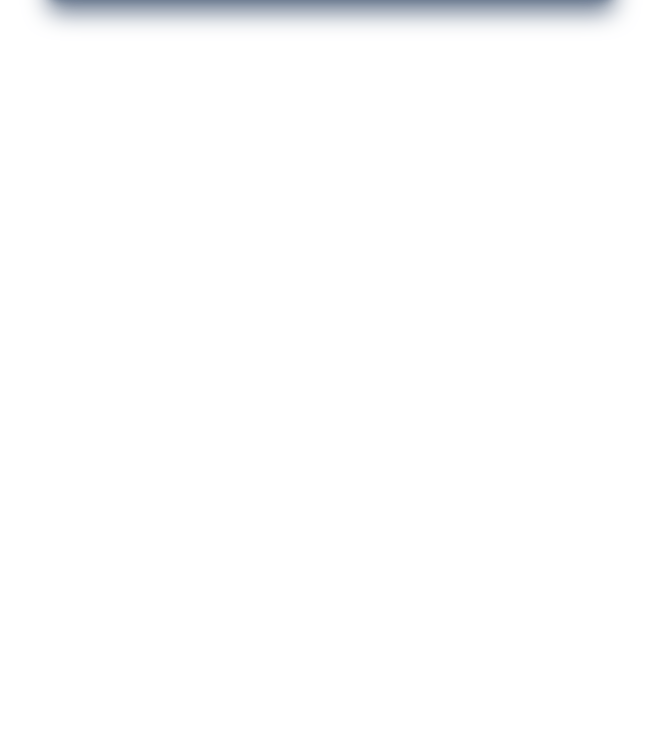
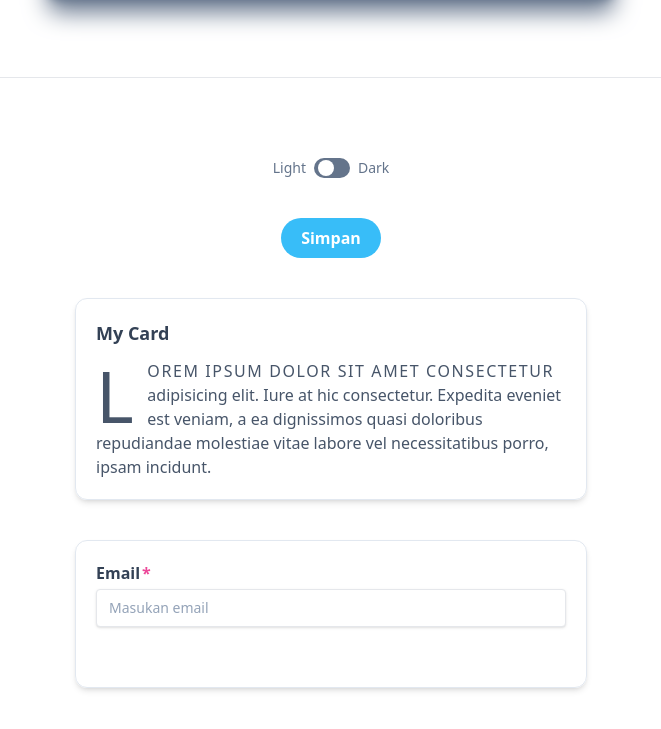
Before and after one commit to shuend/tailwind-test, a plain HTML site: page index.html in a window 1280 px wide. Shown: the part 2029-2758 px from the top of the page, without its empty margins (309-970 px from the left). Before the commit the page ends 2410 px from the top, so only its background shows below. Drawn offline with nearby package versions, Linux system fonts and the light colour scheme.

Commit message:
Menambahkan Pseudo-class & Dark Mode

```diff
--- a/index.html
+++ b/index.html
@@ -9,6 +9,7 @@
     <script src="https://cdn.tailwindcss.com"></script>
     <script>
         tailwind.config = {
+          darkMode: 'class',
           theme: {
             extend: {
               spacing: {
@@ -23,9 +24,12 @@
       </script>
     <title>Belajar TailwindCSS</title>
     <style type="text/tailwindcss">
+      #toggle:checked ~ label div.toggle-circle {
+        @apply translate-x-3;
+      }
     </style>
 </head>
-<body>
+<body class="dark:bg-slate-800 dark:text-slate-200">
     <h1 class="text-8xl font-bold text-center my-10">Mari belajar <span class="bg-gradient-to-r from-blue-500 to-teal-400 bg-clip-text text-transparent">TailwindCSS</span></h1>
 
     <section class="mb-10 bg-gradient-to-br from-indigo-300 via-red-400 to-yellow-300">
@@ -58,6 +62,49 @@
   <div class="mt-32 max-w-xl mx-auto h-96 bg-slate-300 bg-contain bg-no-repeat bg-center rounded-2xl shadow-xl shadow-slate-500 overflow-hidden border-8 flex" style="background-image: url(./img/1.jpg);">
   <div class="w-[200px] h-[200px] bg-white/30 m-auto backdrop-blur-md"></div>
   </div>
+
+<hr class="my-20" />
+
+    <div class="flex justify-center">
+      <span class="text-sm text-slate-500 mr-2">Light</span>
+      <input type="checkbox" id="toggle" class="hidden" />
+      <label for="toggle">
+        <div class="w-9 h-5 bg-slate-500 rounded-full flex items-center p-1">
+          <div class="w-4 h-4 bg-white rounded-full toggle-circle">
+          </div>
+        </div>
+      </label>
+      <span class="text-sm text-slate-500 ml-2">Dark</span>
+    </div>
+
+  <button class="my-10 bg-sky-400 px-5 py-2 rounded-full text-white font-semibold font-inter block  mx-auto hover:bg-sky-600 active:bg-sky-500 focus:ring focus:ring-sky-300 dark:bg-slate-300 dark:text-slate-800 dark:hover:text-slate-900 dark:group-hover:bg-slate-900">Simpan</button>
+
+    <div class="max-w-lg my-10 border border-slate-200 rounded-xl mx-auto p-5 shadow-md font-inter hover:bg-sky-500 group dark:hover:bg-slate-300 ">
+
+      <h5 class="font-bold text-slate-700 text-lg mb-3 group-hover:text-white dark:group-hover:text-slate-800">My Card</h5>
+      <p class="text-slate-600 group-hover:text-white selection:bg-teal-600 first-line:uppercase first-line:tracking-widest first-letter:text-7xl text first-letter:float-left first-letter:mr-3 dark:group-hover:text-slate-800">
+        Lorem ipsum dolor sit amet consectetur adipisicing elit. Iure at hic consectetur. Expedita eveniet est veniam, a ea dignissimos quasi doloribus repudiandae molestiae vitae labore vel necessitatibus porro, ipsam incidunt.</p>
+    </div>
+
+  <div class="max-w-lg border border-slate-200 rounded-xl mx-auto shadow-md font-inter p-5">
+    <form action="">
+      <label for="email">
+        <span class="block font-semibold mb-1 text-slate-700 after:content-['*'] after:text-pink-500 after:ml-0.5">Email</span>
+        <input type="email" placeholder="Masukan email" class="px-3 py-2 border shadow rounded w-full block text-sm placeholder:text-slate-400 focus:outline-none focus:ring-1 focus:ring-sky-200 focus:border-sky-200 invalid:text-pink-700 invalid:focus:ring-pink-700 invalid:focus:border-pink-700 peer" />
+        <p class="text-sm m-1 text-pink-700 invisible peer-invalid:visible">Email yang anda masukan tidak valid !</p>
+      </label>
+    </form>
+  </div>
+
     <div class="mb-96"></div>
+    <script>
+      const checkbox = document.querySelector('#toggle');
+      const html = document.querySelector('html');
+
+      checkbox.addEventListener('click', function()
+      {
+        checkbox.checked ? html.classList.add ('dark') : html.classList.remove('dark');
+      })
+    </script>
   </body>
 </html>
```
